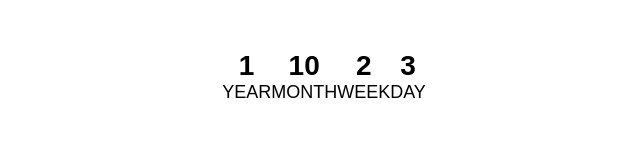
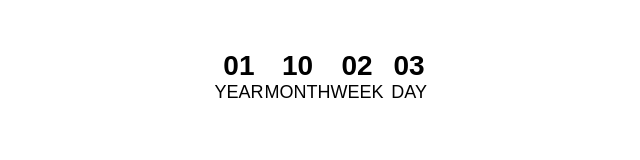
Before and after one commit to blue-cherbil/notion-countdown-timer, a plain HTML site: page index.html in a window 1280 px wide. Shown: the whole page, without its empty margins (316-956 px from the left). Drawn offline with Linux system fonts and the light colour scheme.

Commit message:
Update index.html

```diff
--- a/index.html
+++ b/index.html
@@ -66,6 +66,12 @@
       var weeks = Math.floor((distance % (1000 * 60 * 60 * 24 * 30)) / (1000 * 60 * 60 * 24 * 7));
       var days = Math.floor((distance % (1000 * 60 * 60 * 24 * 7)) / (1000 * 60 * 60 * 24));
 
+      // Format numbers with leading zero if needed
+      years = ("0" + years).slice(-2);
+      months = ("0" + months).slice(-2);
+      weeks = ("0" + weeks).slice(-2);
+      days = ("0" + days).slice(-2);
+
       // Display the countdown
       document.getElementById("years").innerHTML = years;
       document.getElementById("months").innerHTML = months;
```
